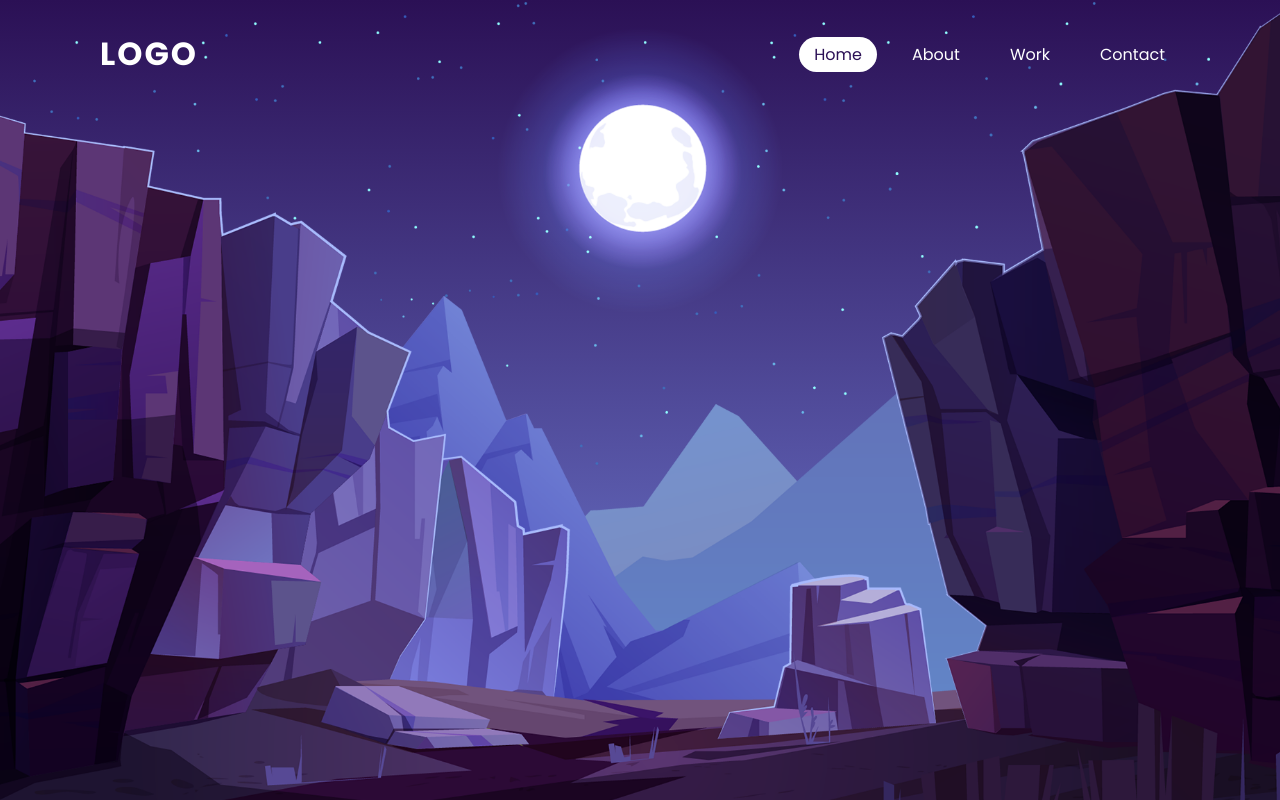
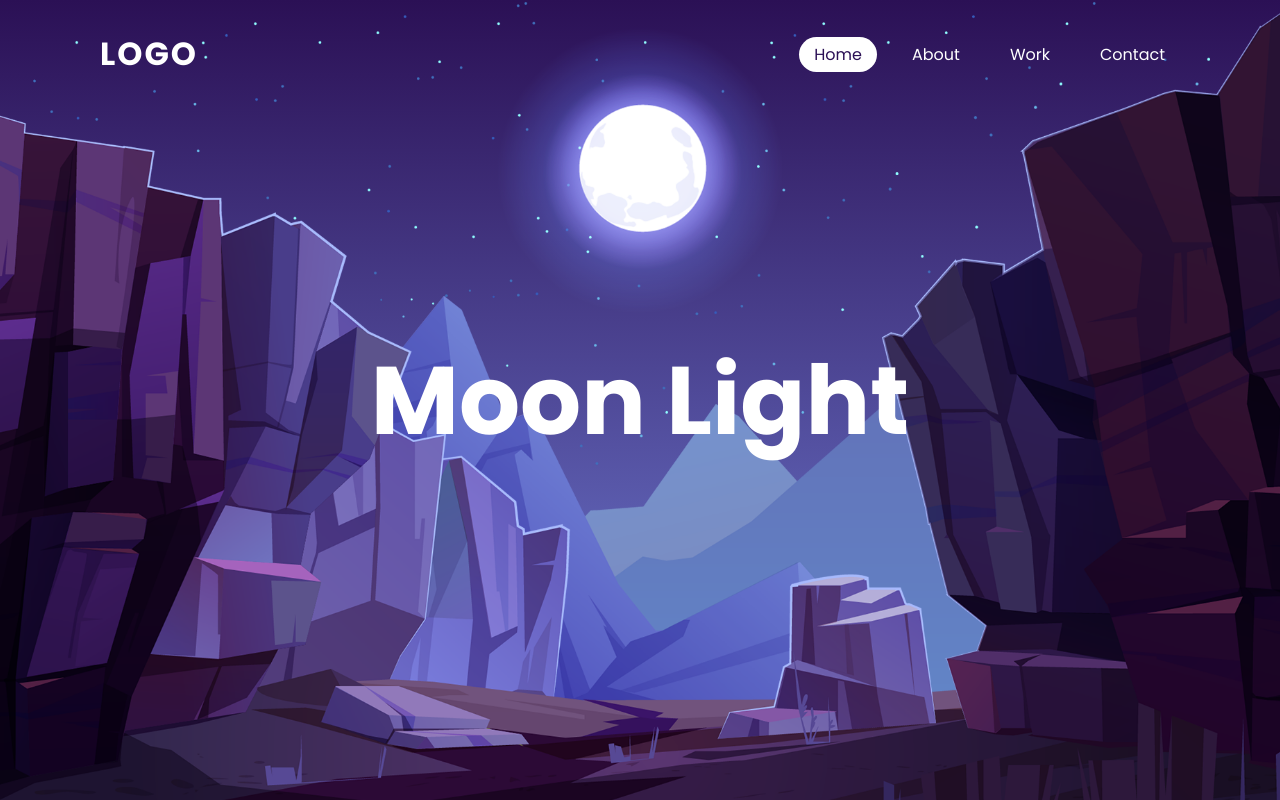
Before and after one commit to Ostrowskii/Dio-primeiro-desafio, a plain HTML site: page index.html in a window 1280 px wide. Drawn offline with Linux system fonts and the light colour scheme.

Commit message:
i put the images into a folder; also coffeeRecipe.html was created

```diff
--- a/index.html
+++ b/index.html
@@ -1,5 +1,6 @@
 <!DOCTYPE html>
 <html lang="en">
+
 <head>
   <meta charset="UTF-8">
   <link rel="stylesheet" href="styles.css">
@@ -7,25 +8,27 @@
   <meta name="viewport" content="width=device-width, initial-scale=1.0">
   <title>Document</title>
 </head>
+
 <body>
   <header>
     <a href="#" class="logo">Logo</a>
     <nav>
       <ul>
         <li><a href="#" class="active">Home</a></li>
-        <li><a href="#">About</a></li>
+        <li><a href="coffeeRecipe.html">About</a></li>
         <li><a href="#">Work</a></li>
+
         <li><a href="#">Contact</a></li>
       </ul>
     </nav>
 
-
   </header>
   <section>
-    <img src="stars.png" alt="stars" id="stars">
-    <img src="moon.png" alt="moon" id="moon">
-    <img src="mountains_behind.png" alt="mountains_behind" id="mountains_behind">
-    <img src="mountains_front.png" alt="mountains_front" id="mountains_front">
+    <img src="img/stars.png" alt="stars" id="stars">
+    <img src="img/moon.png" alt="moon" id="moon">
+    <img src="img/mountains_behind.png" alt="mountains_behind" id="mountains_behind">
+    <h2 id="text">Moon Light</h2>
+    <img src="img/mountains_front.png" alt="mountains_front" id="mountains_front">
   </section>
 </body>
 </html>
--- a/styles.css
+++ b/styles.css
@@ -18,6 +18,7 @@ header{
     display: flex;
     justify-content: space-between;
     align-items: center;
+    z-index: 10000;
 }
 header .logo {
     color: #fff;
@@ -55,6 +56,9 @@ section{
     width: 100%;
     height: 100vh;
     padding: 100px;
+    display: flex;
+    justify-content: center;
+    align-items: center;
 }
 section img{
     position: absolute;
@@ -66,6 +70,13 @@ section img{
 }
 section img#moon{
     mix-blend-mode: screen;
+}
+#text{
+    position: absolute;
+    color: #fff;
+    white-space: nowrap;
+    font-size: 7.5vw;
+    z-index: 9;
 }
 
 /* section img#mountains_front{
```
Also changed, not shown: coffeeRecipe.html (added, +36 -0 lines), img/moon.png (renamed from moon.png), img/mountains_behind.png (renamed from mountains_behind.png), img/mountains_front.png (renamed from mountains_front.png), img/stars.png (renamed from stars.png).
